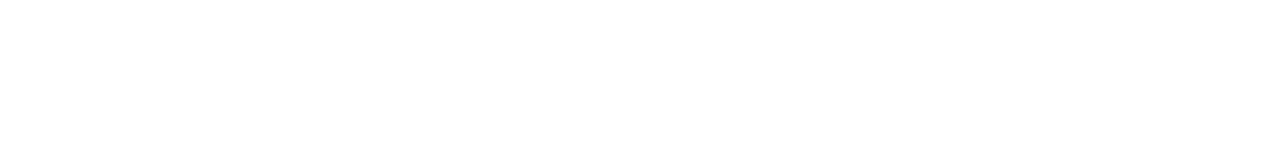
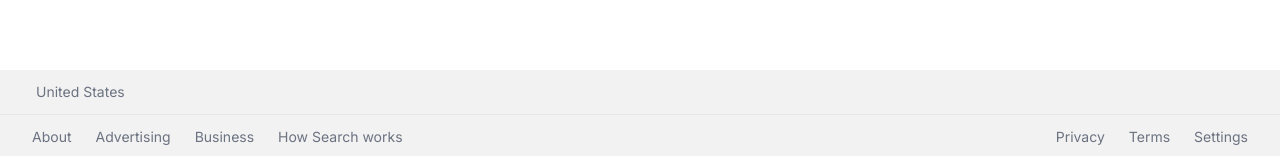
Before and after one commit to kochetovdev/google-clone-nextjs, a Next.js app: page / in a window 1280 px wide. Shown: the part 641-797 px from the top of the page. Built offline with nearby package versions, Linux system fonts and the light colour scheme; no server answers.

Commit message:
add footer component

```diff
--- /dev/null
+++ b/app/components/CountryLookUp.tsx
@@ -0,0 +1,17 @@
+"use client";
+
+import { useEffect, useState } from "react";
+
+const CountryLookUp = () => {
+  const [country, setCountry] = useState("United States");
+
+  useEffect(() => {
+    fetch(`https://extreme-ip-lookup.com/json/?key=${process.env.NEXT_PUBLIC_IP_API_KEY}`)
+    .then(res => res.json())
+    .then(data => setCountry(data.country));
+  }, [])
+
+  return <div>{country}</div>;
+};
+
+export default CountryLookUp;
--- /dev/null
+++ b/app/components/Footer.tsx
@@ -0,0 +1,26 @@
+import CountryLookUp from "./CountryLookUp"
+
+const Footer = () => {
+  return (
+    <footer className="absolute bottom-0 text-sm text-gray-500 bg-[#f2f2f2] w-full">
+      <div className="border-b px-9 py-3">
+        <CountryLookUp />
+      </div>
+      <div className="flex flex-col sm:flex-row justify-between items-center px-8 py-3 space-y-7 sm:space-y-0">
+        <ul className="flex items-center space-x-6">
+          <li className="link">About</li>
+          <li className="link">Advertising</li>
+          <li className="link">Business</li>
+          <li className="link">How Search works</li>
+        </ul>
+        <ul className="flex items-center space-x-6">
+          <li className="link">Privacy</li>
+          <li className="link">Terms</li>
+          <li className="link">Settings</li>
+        </ul>
+      </div>
+    </footer>
+  )
+}
+
+export default Footer
--- a/app/globals.css
+++ b/app/globals.css
@@ -7,4 +7,7 @@
     @apply bg-[#f8f9fa] rounded-md text-sm text-gray-800 hover:ring-1 hover:ring-gray-200
     focus:outline-none active:ring-gray-300 hover:shadow-md w-36 h-10 transition-shadow;
   }
+  .link {
+    @apply hover:underline cursor-pointer
+  }
 }
--- a/app/layout.tsx
+++ b/app/layout.tsx
@@ -1,6 +1,7 @@
 import type { Metadata } from "next";
 import { Inter } from "next/font/google";
 import "./globals.css";
+import Footer from "./components/Footer";
 
 const inter = Inter({ subsets: ["latin"] });
 
@@ -17,8 +18,8 @@
   return (
     <html lang="en">
       <body className={inter.className}>
-
         <main>{children}</main>
+        <Footer />
       </body>
     </html>
   );
```
